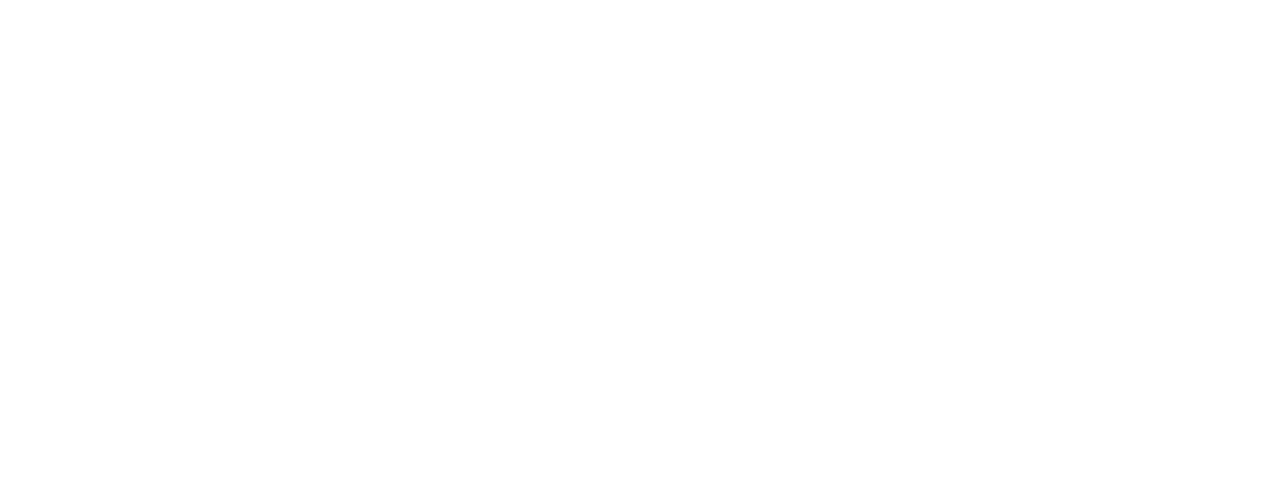
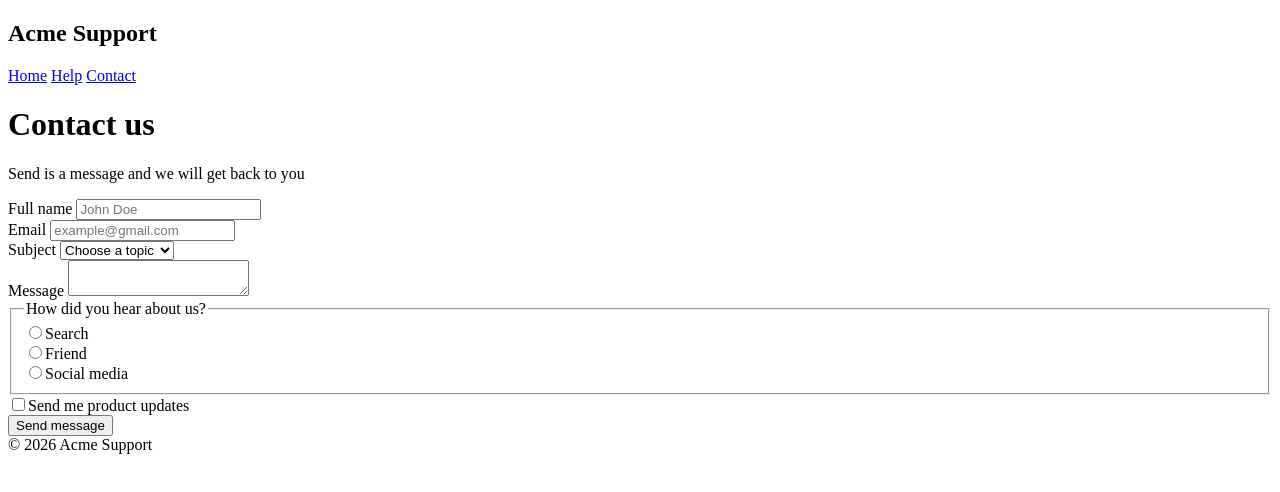
Before and after one commit to gemi9119/-roadmap.sh-HTML-Projects, a plain HTML site: page frontend_projects/05_contact_form/index.html in a window 1280 px wide. Drawn offline with Linux system fonts and the light colour scheme.

Commit message:
update 05 project
ready for submit

```diff
--- a/frontend_projects/05_contact_form/index.html
+++ b/frontend_projects/05_contact_form/index.html
@@ -6,6 +6,51 @@
     <title>Contact Form</title>
 </head>
 <body>
-
+    <header>
+        <h2>Acme Support</h2>
+        <span>
+            <a href="home">Home</a>
+            <a href="help">Help</a>
+            <a href="contact">Contact</a>
+        </span>
+    </header>
+    <main>
+        <h1>Contact us</h1>
+        <p>Send is a message and we will get back to you</p>
+        <form action="#" method="post">
+            <div>
+                <label for="fullname">Full name</label>
+                <input type="text" name="fullname" id="fullname" placeholder="John Doe" required>
+            </div>
+            <div>
+                <label for="email">Email</label>
+                <input type="email" name="email" id="email" placeholder="example@gmail.com" required>
+            </div>
+            <div>
+                <label for="subject">Subject</label>
+                <select name="subject" id="subject" required>
+                    <option value="not select" selected>Choose a topic</option>
+                    <option value="web developer">Web Developer</option>
+                    <option value="freelance">Freelance</option>
+                    <option value="-">-</option>
+                </select>
+            </div>
+            <div>
+                <label for="message">Message</label>
+                <textarea name="message" id="message" minlength="1000"></textarea>
+            </div>
+            <fieldset aria-required="true">
+                <legend>How did you hear about us?</legend>
+                <input type="radio" name="search" id="radio-1">Search <br>
+                <input type="radio" name="friend" id="radio-2">Friend <br>
+                <input type="radio" name="social" id="radio-3">Social media
+            </fieldset>
+            <input type="checkbox" name="news" id="news">Send me product updates <br>
+            <button type="submit">Send message</button>
+        </form>
+    </main>
+    <footer>
+        <span>&copy; 2026 Acme Support</span>
+    </footer>
 </body>
 </html>
```
Also changed, not shown: README.md, frontend_projects/05_contact_form/README.md (added).
